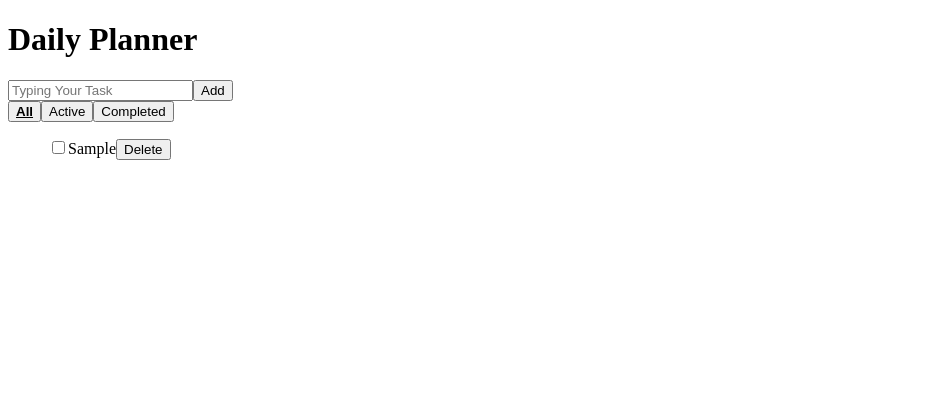
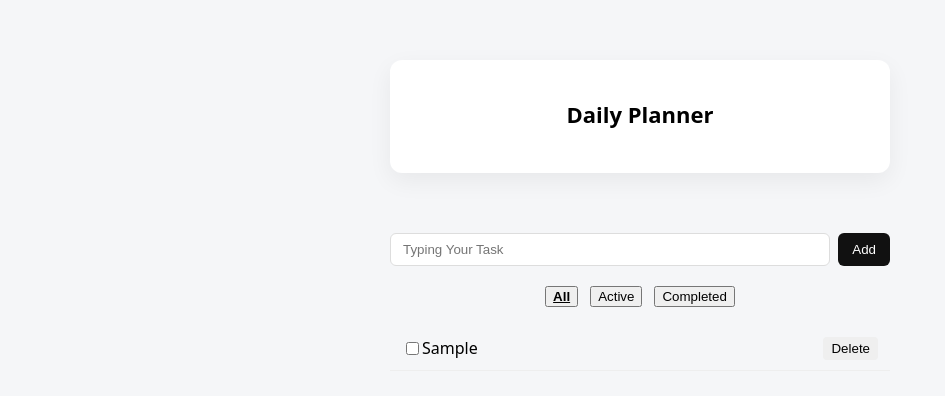
Before and after one commit to dellya-dev/daily-planner, a React (Vite) app in the folder daily-planner/: page / in a window 1280 px wide. Both pictures are taken after typing "Sample" into the empty fields and a click on the button "Add". Shown: the top 396 px of the page, without its empty margins (0-945 px from the left). Built offline with nearby package versions, Linux system fonts and the light colour scheme.

Commit message:
Create CSS

```diff
--- /dev/null
+++ b/daily-planner/src/App.css
@@ -0,0 +1,92 @@
+/* Reset kecil */
+* {
+  box-sizing: border-box;
+}
+
+body {
+  margin: 0;
+  font-family: system-ui, -apple-system, sans-serif;
+  background-color: #f5f6f8;
+}
+
+/* Container utama */
+.app {
+  max-width: 500px;
+  margin: 60px auto;
+  padding: 24px;
+  background: white;
+  border-radius: 12px;
+  box-shadow: 0 8px 24px rgba(0, 0, 0, 0.06);
+}
+
+/* Title */
+.app h1 {
+  margin-bottom: 20px;
+  font-size: 22px;
+  text-align: center;
+}
+
+/* Input section */
+.task-input {
+  display: flex;
+  gap: 8px;
+  margin-bottom: 20px;
+  max-width: 500px;
+  margin-right: auto;
+  margin-left: auto;
+}
+
+.task-input input {
+  flex: 1;
+  padding: 8px 12px;
+  border-radius: 6px;
+  border: 1px solid #ddd;
+}
+
+.task-input button {
+  padding: 8px 14px;
+  border: none;
+  border-radius: 6px;
+  background-color: #111;
+  color: white;
+  cursor: pointer;
+}
+/* Filter bar */
+.filter-bar {
+  display: flex;
+  justify-content: center;
+  gap: 12px;
+  margin-bottom: 20px;
+}
+
+/* List */
+.task-list {
+  list-style: none;
+  padding: 0;
+  margin: 0;
+  max-width: 500px;
+  margin-left: auto;
+  margin-right: auto;
+}
+
+/* Task item */
+.task-item {
+  display: flex;
+  justify-content: space-between;
+  align-items: center;
+  padding: 10px 12px;
+  border-bottom: 1px solid #eee;
+}
+
+.task-item span {
+  flex: 1;
+}
+
+/* Buttons inside task */
+.task-item button {
+  margin-left: 6px;
+  padding: 4px 8px;
+  border: none;
+  border-radius: 4px;
+  cursor: pointer;
+}
--- a/daily-planner/src/component/FilterBar.jsx
+++ b/daily-planner/src/component/FilterBar.jsx
@@ -1,8 +1,10 @@
+import '../App.css';
+
 import './FilterBar.css'
 
 function FilterBar({ filter, setFilter }) {
   return (
-    <div>
+    <div className="filter-bar">
       <button
         className={filter === 'all' ? 'active' : ''}
         onClick={() => setFilter ('all') }
--- a/daily-planner/src/component/Header.jsx
+++ b/daily-planner/src/component/Header.jsx
@@ -1,6 +1,8 @@
+import '../App.css';
+
 function Header() {
   return (
-    <header>
+    <header className="app">
       <h1>Daily Planner</h1>
     </header>
   );
--- a/daily-planner/src/component/TaskInput.jsx
+++ b/daily-planner/src/component/TaskInput.jsx
@@ -1,4 +1,5 @@
 import { useState } from "react";
+import '../App.css';
 
 function TaskInput({ onAddTask }) {
   const [inputValue, setInputValue] = useState ('');
@@ -11,7 +12,7 @@ function TaskInput({ onAddTask }) {
         }
 
   return (
-    <div>
+    <div className="task-input">
       <input
         type="text"
         placeholder="Typing Your Task"
--- a/daily-planner/src/component/TaskItem.jsx
+++ b/daily-planner/src/component/TaskItem.jsx
@@ -1,11 +1,14 @@
+import '../App.css';
+
 function TaskItem({ task, onToggle, onDelete }) {
 
   const handleToggle = () => onToggle(task.id)
 
   const handleDelete = () => onDelete(task.id)
   return (
-    <>
-      <input
+    <ul className="task-list">
+      <li className="task-item completed">
+        <input
         type="checkbox"
         checked={task.completed}
         onChange={handleToggle}
@@ -18,7 +21,8 @@ function TaskItem({ task, onToggle, onDelete }) {
         {task.title}
       </span>
       <button onClick={handleDelete}>Delete</button>
-    </>
+      </li>
+    </ul>
   );
 }
 
--- a/daily-planner/src/component/TaskList.jsx
+++ b/daily-planner/src/component/TaskList.jsx
@@ -5,7 +5,7 @@ function TaskList({ tasks, onToggleTask, onDeleteTask }) {
     return <p>No tasks yet</p>
   }
   return (
-    <ul>
+    <>
       {tasks.map(task => (
         <TaskItem
           key={task.id}
@@ -14,7 +14,7 @@ function TaskList({ tasks, onToggleTask, onDeleteTask }) {
           onDelete={onDeleteTask}
         />
       ))}
-    </ul>
+    </>
   );
 }
 
```
